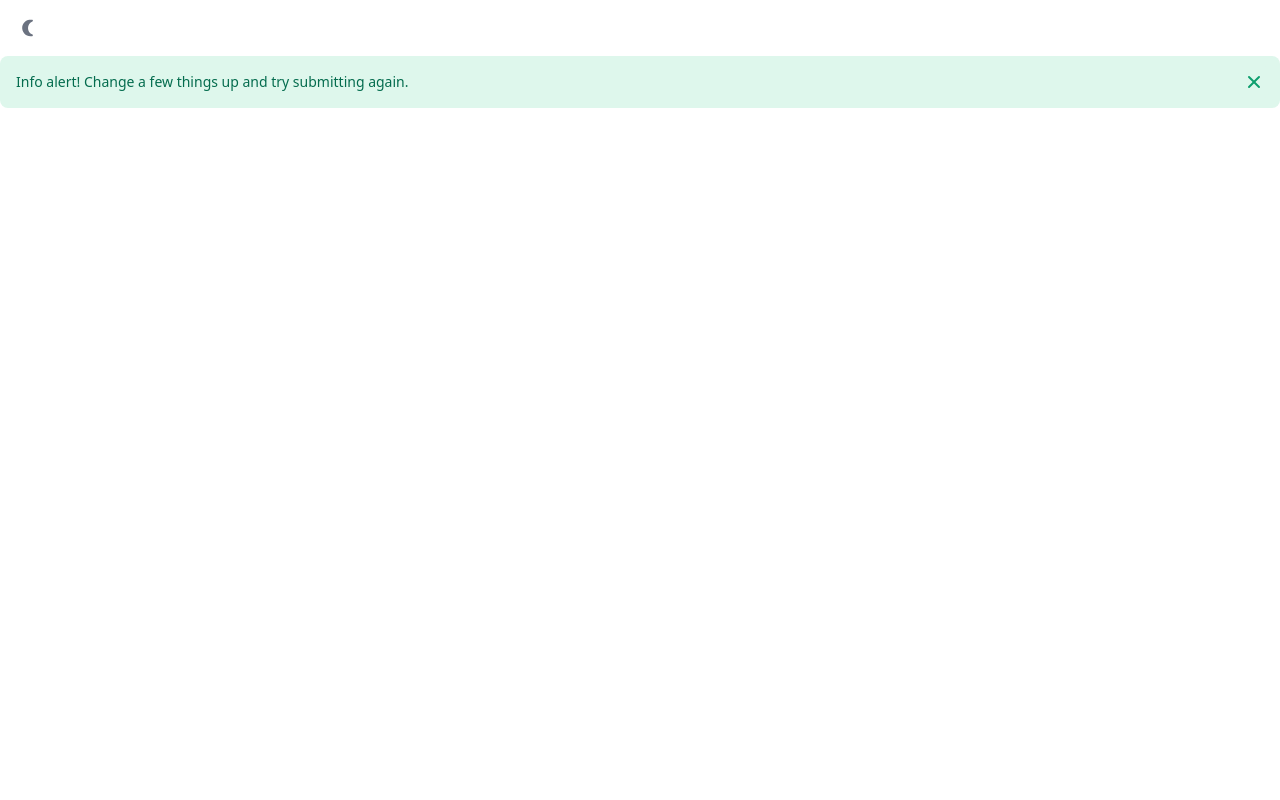
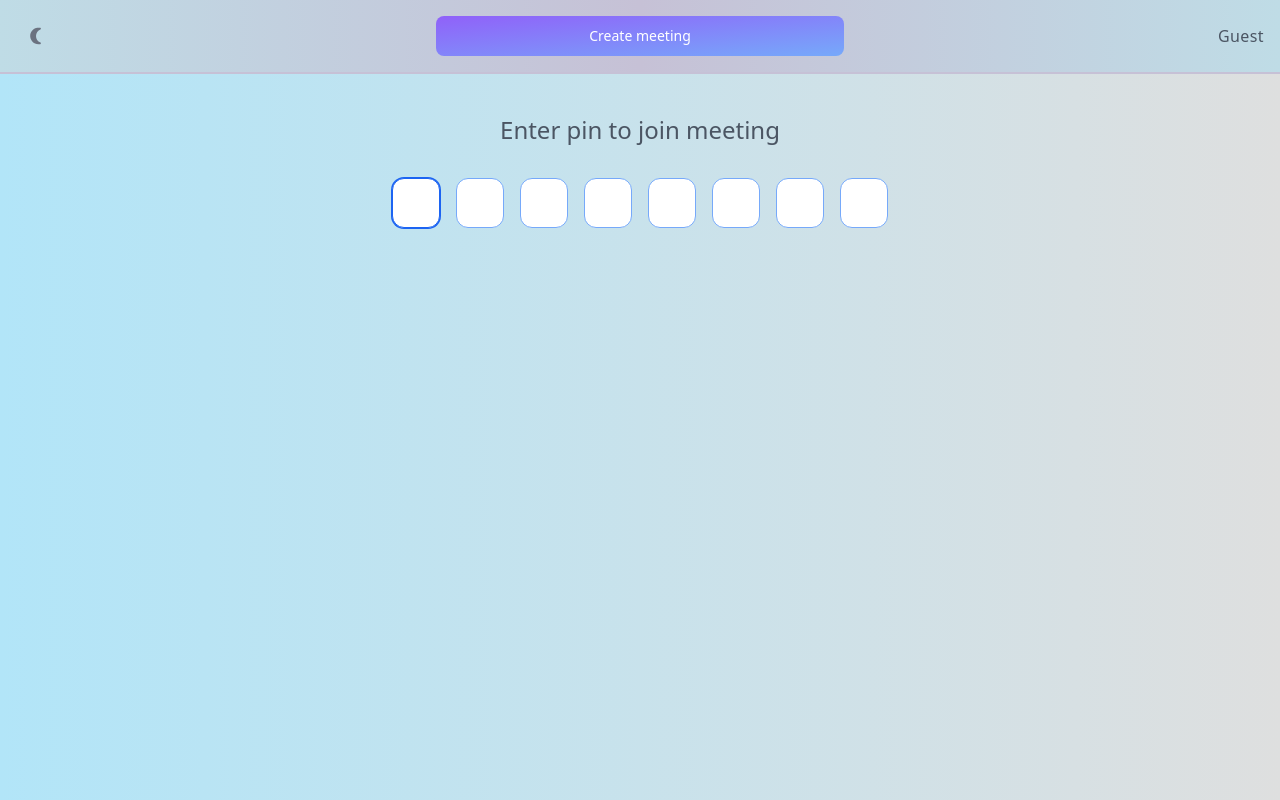
Before and after one commit to dreamdev0508/webrtc-hangouts-app, a React (Vite) app in the folder client/: page / in a window 1280 px wide. Built offline with nearby package versions, Linux system fonts and the light colour scheme.

Commit message:
feat/0002 - add navbar, meeting code input [FE] (#2)
* feat/0002 - add navbar, meeting code input [FE]

* fix review

```diff
--- a/client/index.html
+++ b/client/index.html
@@ -6,7 +6,8 @@
       name="viewport"
       content="width=device-width, user-scalable=no, initial-scale=1.0, maximum-scale=1.0, minimum-scale=1.0" />
     <meta http-equiv="X-UA-Compatible" content="ie=edge" />
-    <title>WebRTC video hangouts app</title>
+    <title>Meet Mates</title>
+    <link rel="icon" type="image/x-icon" href="/client/public/favicon.ico" />
   </head>
   <body>
     <!-- start disable script section -->
--- /dev/null
+++ b/client/src/components/CustomButton.jsx
@@ -0,0 +1,25 @@
+'use strict';
+
+/*
+ * Part of Silesian University of Technology project.
+ * Created only for learning purposes.
+ */
+import PropTypes from 'prop-types';
+
+const CustomButton = ({ text }) => {
+  return (
+    <button
+      type="button"
+      className=" w-full text-white bg-gradient-to-br from-purple-500 to-blue-400 dark:from-purple-800 dark:to-blue-400  transition ease-out
+            hover:scale-110 duration-200 focus:ring-4 focus:outline-none focus:ring-blue-400
+            dark:focus:ring-purple-800 font-medium rounded-lg text-sm px-5 py-2.5 text-center hover:from-purple-600 hover:to-blue-500 dark:hover:from-purple-900 dark:hover:to-blue-500">
+      {text}
+    </button>
+  );
+};
+
+CustomButton.propTypes = {
+  text: PropTypes.string.isRequired,
+};
+
+export default CustomButton;
--- a/client/src/components/DarkModeToggleButton.jsx
+++ b/client/src/components/DarkModeToggleButton.jsx
@@ -8,7 +8,9 @@ import { useEffect, useState } from 'react';
 import { MdNightlightRound, MdOutlineWbSunny } from 'react-icons/md';
 
 const DarkModeToggleButton = () => {
-  const [darkMode, setDarkMode] = useState(false);
+  const [darkMode, setDarkMode] = useState(() => {
+    return JSON.parse(window.localStorage.getItem('darkMode')) || false;
+  });
 
   useEffect(() => {
     const setDarkModeClass = isDarkMode => {
@@ -20,6 +22,7 @@ const DarkModeToggleButton = () => {
       }
     };
     setDarkModeClass(darkMode);
+    window.localStorage.setItem('darkMode', JSON.stringify(darkMode));
   }, [darkMode]);
 
   const toggleDarkMode = () => {
@@ -30,7 +33,7 @@ const DarkModeToggleButton = () => {
     <button
       id="theme-toggle"
       type="button"
-      className="text-gray-500 dark:text-gray-400 hover:bg-gray-100 dark:hover:bg-gray-600 focus:outline-none focus:ring-4 focus:ring-gray-200 dark:focus:ring-gray-700 rounded-lg text-sm p-2.5"
+      className="cursor-pointer w-10 h-10 text-gray-500 dark:text-gray-400 hover:bg-gray-100 dark:hover:bg-gray-600 focus:outline-none focus:ring-4 focus:ring-gray-200 dark:focus:ring-gray-700 rounded-lg text-sm p-2.5"
       onClick={toggleDarkMode}>
       <MdNightlightRound className={darkMode ? 'hidden w-5 h-5' : 'w-5 h-5'} />
       <MdOutlineWbSunny className={!darkMode ? 'hidden w-5 h-5' : 'w-5 h-5'} />
--- /dev/null
+++ b/client/src/components/Navbar.jsx
@@ -0,0 +1,81 @@
+'use strict';
+
+/*
+ * Part of Silesian University of Technology project.
+ * Created only for learning purposes.
+ */
+import { useEffect, useRef, useState } from 'react';
+import CustomButton from './CustomButton';
+import DarkModeToggleButton from './DarkModeToggleButton';
+import NicknameDropdown from './NicknameDropdown';
+
+const Navbar = () => {
+  const [isOpen, setIsOpen] = useState(false);
+  const dropdownRef = useRef(null);
+  const [nickname, setNickname] = useState(() => {
+    const storedNickname = localStorage.getItem('nickname');
+    if (
+      storedNickname &&
+      storedNickname.length > 30 &&
+      storedNickname.length < 0
+    ) {
+      return storedNickname.substring(0, 30);
+    }
+    return storedNickname || 'Guest';
+  });
+
+  const toggleDropdown = () => {
+    setIsOpen(!isOpen);
+  };
+
+  useEffect(() => {
+    const handleClickOutside = event => {
+      if (dropdownRef.current && !dropdownRef.current.contains(event.target)) {
+        setIsOpen(false);
+      }
+    };
+    document.addEventListener('mousedown', handleClickOutside);
+
+    return () => {
+      document.removeEventListener('mousedown', handleClickOutside);
+    };
+  }, []);
+
+  const handleSave = () => {
+    const inputValue = document.getElementById('default-input').value;
+    if (inputValue.length > 0) {
+      setNickname(inputValue);
+      localStorage.setItem('nickname', inputValue);
+    }
+  };
+
+  return (
+    <nav
+      className="bg-gradient-to-r from-[#BFDCE6] via-[#C6C1D6] to-[#BFDCE6] dark:from-[#0D2238] dark:via-[#382a54]
+                dark:to-[#0D2238] border-b-2 border-[#C6C1D6] dark:border-[#222e3b]">
+      <div className="max-w-screen-xl gap-3 p-3 sm:p-4 grid grid-cols-4 sm:grid-cols-3 mx-auto">
+        <DarkModeToggleButton />
+        <div className="col-span-3 sm:col-span-1 flex justify-center">
+          <CustomButton text="Create meeting" />
+        </div>
+        <div className="relative sm:inline-block text-left col-span-4 sm:col-span-1 w-full items-center justify-center flex">
+          <div className="flex justify-center sm:justify-end items-center h-full w-full">
+            <div className="relative inline-block text-left" ref={dropdownRef}>
+              <span
+                className="relative text-gray-600 dark:text-white cursor-pointer tracking-wide
+                after:absolute after:bg-gray-700 after:h-[3px] after:w-0 after:left-0 after:bottom-[-5px] after:transition-[0.3s] dark:after:bg-white hover:after:w-full"
+                onClick={toggleDropdown}>
+                {nickname}
+              </span>
+              {isOpen && (
+                <NicknameDropdown handleSave={handleSave} nickname={nickname} />
+              )}
+            </div>
+          </div>
+        </div>
+      </div>
+    </nav>
+  );
+};
+
+export default Navbar;
--- /dev/null
+++ b/client/src/components/NicknameDropdown.jsx
@@ -0,0 +1,51 @@
+'use strict';
+
+/*
+ * Part of Silesian University of Technology project.
+ * Created only for learning purposes.
+ */
+import PropTypes from 'prop-types';
+
+const NicknameDropdown = ({ nickname, handleSave }) => {
+  const handleKeyDown = event => {
+    if (event.key === 'Enter') {
+      handleSave();
+    }
+  };
+
+  return (
+    <div className="origin-top-right absolute sm:right-0 right-6 transform translate-x-1/2 sm:translate-x-1 mt-2 w-56 rounded-md shadow-lg bg-gray-200 dark:bg-[#293847] ring-1 ring-black ring-opacity-5">
+      <div className="p-2">
+        <label
+          htmlFor="default-input"
+          className="block mb-2 px-1 text-sm font-medium text-gray-900 dark:text-white">
+          Change nickname
+        </label>
+        <input
+          type="text"
+          id="default-input"
+          defaultValue={nickname}
+          maxLength={30}
+          onKeyDown={handleKeyDown}
+          className="bg-gray-50 border text-gray-900 text-sm rounded-lg focus:ring-blue-500 focus:border-blue-500 block w-full p-2.5 dark:bg-[#3f315c]  dark:border-white border-xl border-blue-400 dark:placeholder-gray-400 dark:text-white dark:focus:ring-blue-500 dark:focus:border-blue-500"
+        />
+        <div className="my-2">
+          <button
+            type="submit"
+            onClick={handleSave}
+            className="w-full text-white bg-gradient-to-br from-purple-500 to-blue-400 dark:from-purple-800 dark:to-blue-400
+    focus:ring-4 focus:outline-none focus:ring-blue-400 dark:focus:ring-purple-800 font-medium rounded-lg text-sm px-5 py-2.5 text-center hover:from-purple-600 hover:to-blue-500 dark:hover:from-purple-900 dark:hover:to-blue-500">
+            Save
+          </button>
+        </div>
+      </div>
+    </div>
+  );
+};
+
+NicknameDropdown.propTypes = {
+  nickname: PropTypes.string.isRequired,
+  handleSave: PropTypes.func.isRequired,
+};
+
+export default NicknameDropdown;
--- /dev/null
+++ b/client/src/components/PinInput.jsx
@@ -0,0 +1,77 @@
+'use strict';
+
+/*
+ * Part of Silesian University of Technology project.
+ * Created only for learning purposes.
+ */
+import { createRef, useEffect, useState } from 'react';
+
+const PinInput = () => {
+  const correctPin = '12345678';
+  const [pin, setPin] = useState(Array(8).fill(''));
+  const [isValid, setIsValid] = useState(null);
+  const refs = Array(8)
+    .fill()
+    .map(() => createRef());
+
+  const updatePin = (newPin, i) => {
+    setPin(newPin);
+    if (i < 7) {
+      refs[i + 1].current.focus();
+    }
+    setIsValid(
+      newPin.join('') === correctPin ? true : newPin.includes('') ? null : false
+    );
+  };
+
+  const handleChange = (digit, i) =>
+    updatePin([...pin.slice(0, i), digit, ...pin.slice(i + 1)], i);
+
+  const handleKeyDown = (e, i) => {
+    if (e.key === 'Backspace') {
+      if (pin[i] !== '') {
+        setPin([...pin.slice(0, i), '', ...pin.slice(i + 1)]);
+        refs[i].current.focus();
+        setIsValid(null);
+      } else if (i > 0) {
+        setPin([...pin.slice(0, i - 1), '', ...pin.slice(i)]);
+        refs[i - 1].current.focus();
+        setIsValid(null);
+      }
+    } else if (e.key.startsWith('Arrow')) {
+      refs[
+        Math.min(Math.max(i + (e.key === 'ArrowRight' ? 1 : -1), 0), 7)
+      ].current.focus();
+    }
+  };
+
+  const handlePaste = e => {
+    e.preventDefault();
+    const newPin = [...e.clipboardData.getData('text').slice(0, 8)];
+    while (newPin.length < 8) newPin.push('');
+    {
+      updatePin(newPin, newPin.length - 1);
+    }
+  };
+
+  useEffect(() => refs[0].current.focus(), []);
+
+  return (
+    <div className="flex flex-wrap justify-center gap-4" onPaste={handlePaste}>
+      {pin.map((digit, i) => (
+        <input
+          key={i}
+          type="text"
+          className={`w-12 text-center text-2xl rounded-xl border-xl border-blue-400 ${isValid === null ? 'dark:bg-[#3f315c]' : isValid ? 'bg-green-400' : 'animate-shake bg-red-400'} dark:border-white dark:text-white text-black`}
+          maxLength="1"
+          ref={refs[i]}
+          value={digit}
+          onChange={e => handleChange(e.target.value, i)}
+          onKeyDown={e => handleKeyDown(e, i)}
+        />
+      ))}
+    </div>
+  );
+};
+
+export default PinInput;
--- a/client/src/pages/RootPage.jsx
+++ b/client/src/pages/RootPage.jsx
@@ -4,26 +4,18 @@
  * Part of Silesian University of Technology project.
  * Created only for learning purposes.
  */
-import { useState } from 'react';
-import { Alert } from 'flowbite-react';
-import DarkModeToggleButton from '../components/DarkModeToggleButton';
+import PinInput from '../components/PinInput';
+import '../styles/RootPage.css';
 
 const RootPage = () => {
-  const [modalVisibility, setmodalVisibility] = useState(true);
-
   return (
-    <div className="bg-white dark:bg-gray-700 h-screen">
-      <div className="p-2">
-        <DarkModeToggleButton />
+    <div className="animated-background animate-gradient h-screen ">
+      <div className="pt-10 space-y-8">
+        <h1 className="flex flex-wrap justify-center text-gray-600 dark:text-white text-2xl text-center">
+          Enter pin to join meeting
+        </h1>
+        <PinInput />
       </div>
-      {modalVisibility && (
-        <Alert
-          color="success"
-          onDismiss={() => setmodalVisibility(prevState => !prevState)}>
-          <span className="font-medium">Info alert!</span> Change a few things
-          up and try submitting again.
-        </Alert>
-      )}
     </div>
   );
 };
--- a/client/src/router/Entrypoint.jsx
+++ b/client/src/router/Entrypoint.jsx
@@ -7,6 +7,7 @@
 import * as React from 'react';
 import { Suspense } from 'react';
 import { BrowserRouter } from 'react-router-dom';
+import Navbar from '../components/Navbar';
 import SuspenseLoader from '../components/SuspenseLoader';
 import { AppRouter } from './AppRouter';
 
@@ -14,9 +15,12 @@ const Entrypoint = () => (
   <React.StrictMode>
     <Suspense fallback={<SuspenseLoader />}>
       <BrowserRouter>
-        {/* Define here shared content upper outlet, ex header */}
-        <AppRouter />
-        {/* Define here shared content below outlet, ex footer */}
+        <div className="flex flex-col h-screen">
+          <Navbar />
+          {/* Define here shared content upper outlet, ex header */}
+          <AppRouter />
+          {/* Define here shared content below outlet, ex footer */}
+        </div>
       </BrowserRouter>
     </Suspense>
   </React.StrictMode>
--- /dev/null
+++ b/client/src/styles/RootPage.css
@@ -0,0 +1,13 @@
+/*
+ * Part of Silesian University of Technology project.
+ * Created only for learning purposes.
+ */
+
+.dark .animated-background {
+  background: linear-gradient(270deg, #1f194a, #2c3e50);
+  background-size: 200% 200%;
+}
+
+.animated-background {
+  background: linear-gradient(270deg, #dedfdf, #b2e5f8);
+}
--- a/client/tailwind.config.js
+++ b/client/tailwind.config.js
@@ -14,7 +14,29 @@ export default {
     '../node_modules/flowbite-react/lib/esm/**/*.js',
   ],
   theme: {
-    extend: {},
+    extend: {
+      animation: {
+        shake: 'shake 0.5s ease-in-out',
+        gradient: 'gradient 15s ease infinite',
+      },
+      keyframes: {
+        shake: {
+          '0%, 100%': { transform: 'translateX(0)' },
+          '10%, 30%, 50%, 70%, 90%': { transform: 'translateX(-2px)' },
+          '20%, 40%, 60%, 80%': { transform: 'translateX(2px)' },
+        },
+        gradient: {
+          '0%': { 'background-position': '0% 50%' },
+          '50%': { 'background-position': '100% 50%' },
+          '100%': { 'background-position': '0% 50%' },
+        },
+      },
+    },
+  },
+  variants: {
+    extend: {
+      width: ['group-hover'],
+    },
   },
   plugins: [flowbite],
   darkMode: 'class',
```
Also changed, not shown: 1 other file (tests, documents, lock files or other folders).
